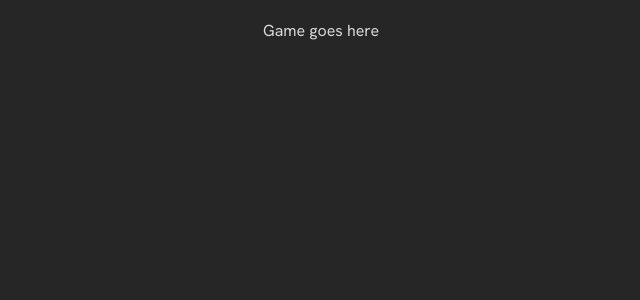
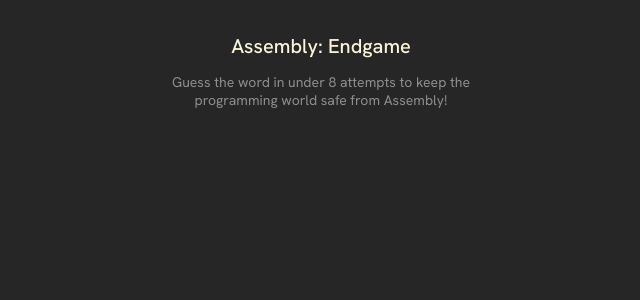
Before and after one commit to esquinas/scrimba-assembly-endgame, a React (Vite) app: page / in a window 1280 px wide. Shown: the top 300 px of the page, without its empty margins (319-959 px from the left). Built offline with nearby package versions, Linux system fonts and the light colour scheme.

Commit message:
Solution to Exercise 0

```diff
--- a/App.jsx
+++ b/App.jsx
@@ -1,16 +1,13 @@
 import React from "react"
 
-/**
- * Goal: Build out the main parts of our app
- *
- * Challenge: Add a header with the game title
- * and description. Startin' out easy 🙂🚶‍➡️
- */
 
-export default function Hangman() {
+export default function AssemblyEndgame() {
   return (
-    <main>
-      Game goes here
+    <main className="text-center">
+      <header>
+        <h1>Assembly: Endgame</h1>
+        <p>Guess the word in under 8 attempts to keep the programming world safe from Assembly!</p>
+      </header>
     </main>
   )
 }
--- a/index.css
+++ b/index.css
@@ -12,3 +12,26 @@ body {
   display: flex;
   justify-content: center;
 }
+
+main {
+  max-width: 48ch;
+  min-width: 24ch;
+}
+
+header {
+  text-align: center;
+}
+
+header>h1,
+header>h2 {
+  font-size: 1.25rem;
+  font-weight: 500;
+  color: #f9f4da;
+}
+
+header>p {
+  font-size: 0.875rem;
+  max-width: 350px;
+  color: #8E8E8E;
+
+}
```
